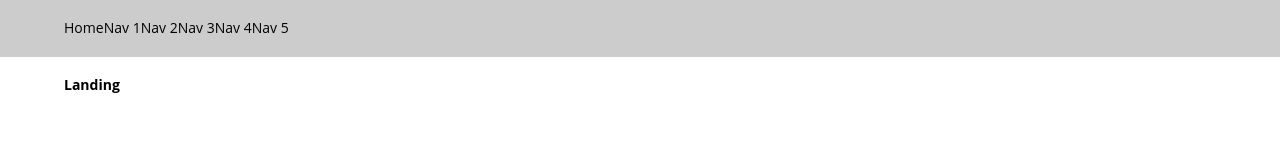
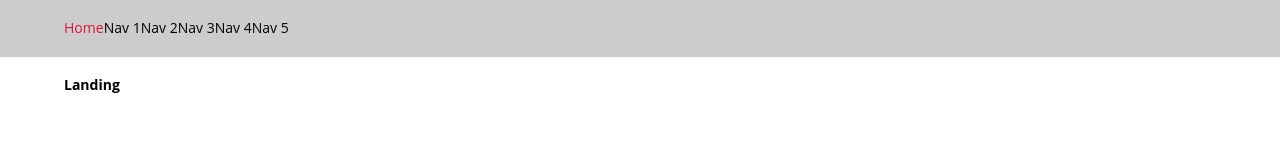
Before and after one commit to samuraijane/willow-creek-news, a React app in the folder react-ui/: page / in a window 1280 px wide. Shown: the top 160 px of the page. Built offline with nearby package versions, Linux system fonts and the light colour scheme.

Commit message:
color the active nav to be crimson

```diff
--- /dev/null
+++ b/react-ui/src/sectioning/header/header.scss
@@ -0,0 +1,7 @@
+.navs {
+  a {
+    &.active {
+      color: crimson;
+    }
+  }
+}
--- a/react-ui/src/sectioning/header/header.tsx
+++ b/react-ui/src/sectioning/header/header.tsx
@@ -1,4 +1,5 @@
 import { NavLink } from "react-router-dom";
+import './header.scss';
 import navs from './../../data/navs.json';
 
 const Header = (): JSX.Element => {
@@ -6,7 +7,7 @@ const Header = (): JSX.Element => {
 
   return (
     <header>
-      <div className="y-wrap">{_navs}</div>
+      <nav className="y-wrap navs">{_navs}</nav>
     </header>
   );
 };
```
